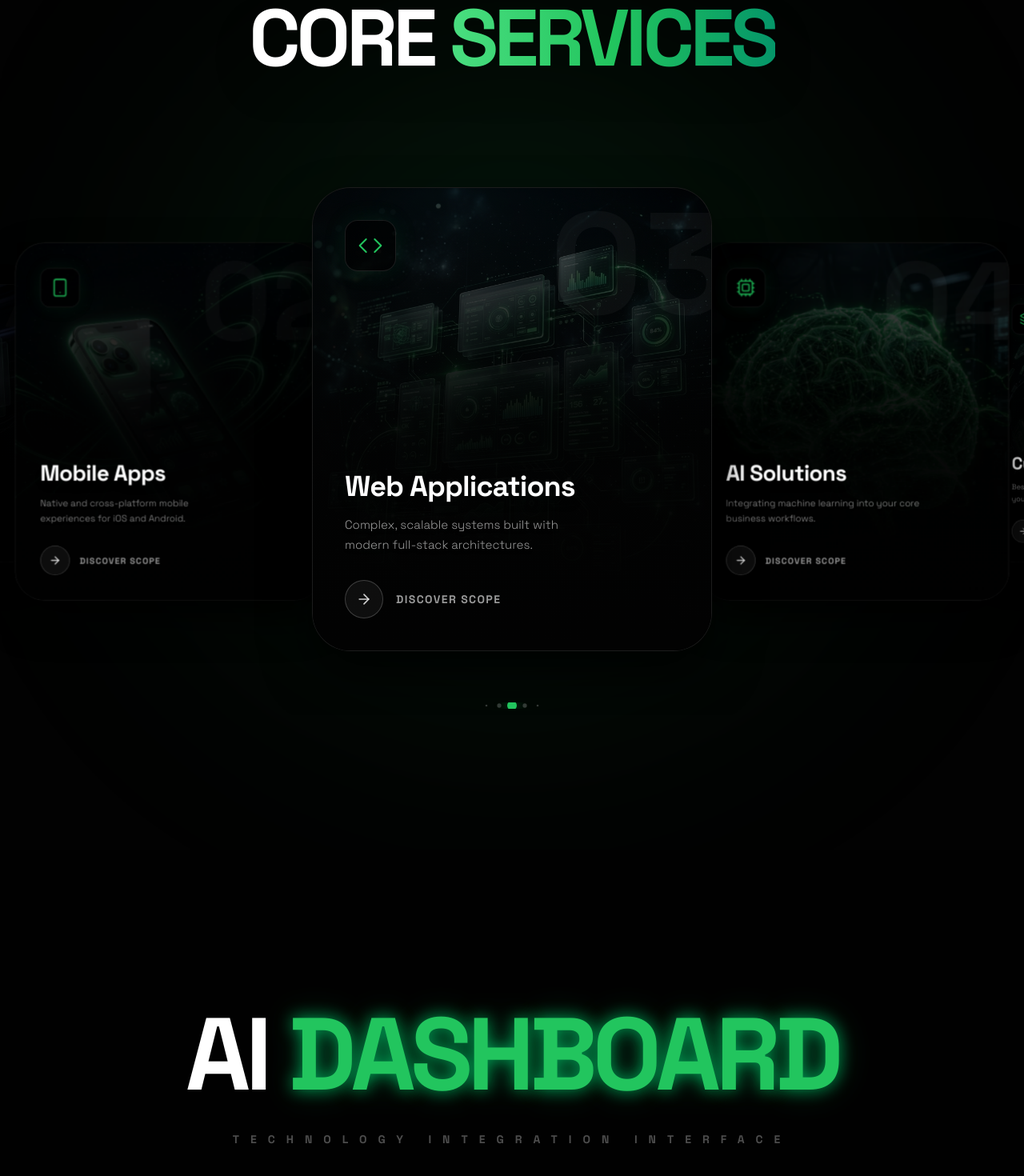
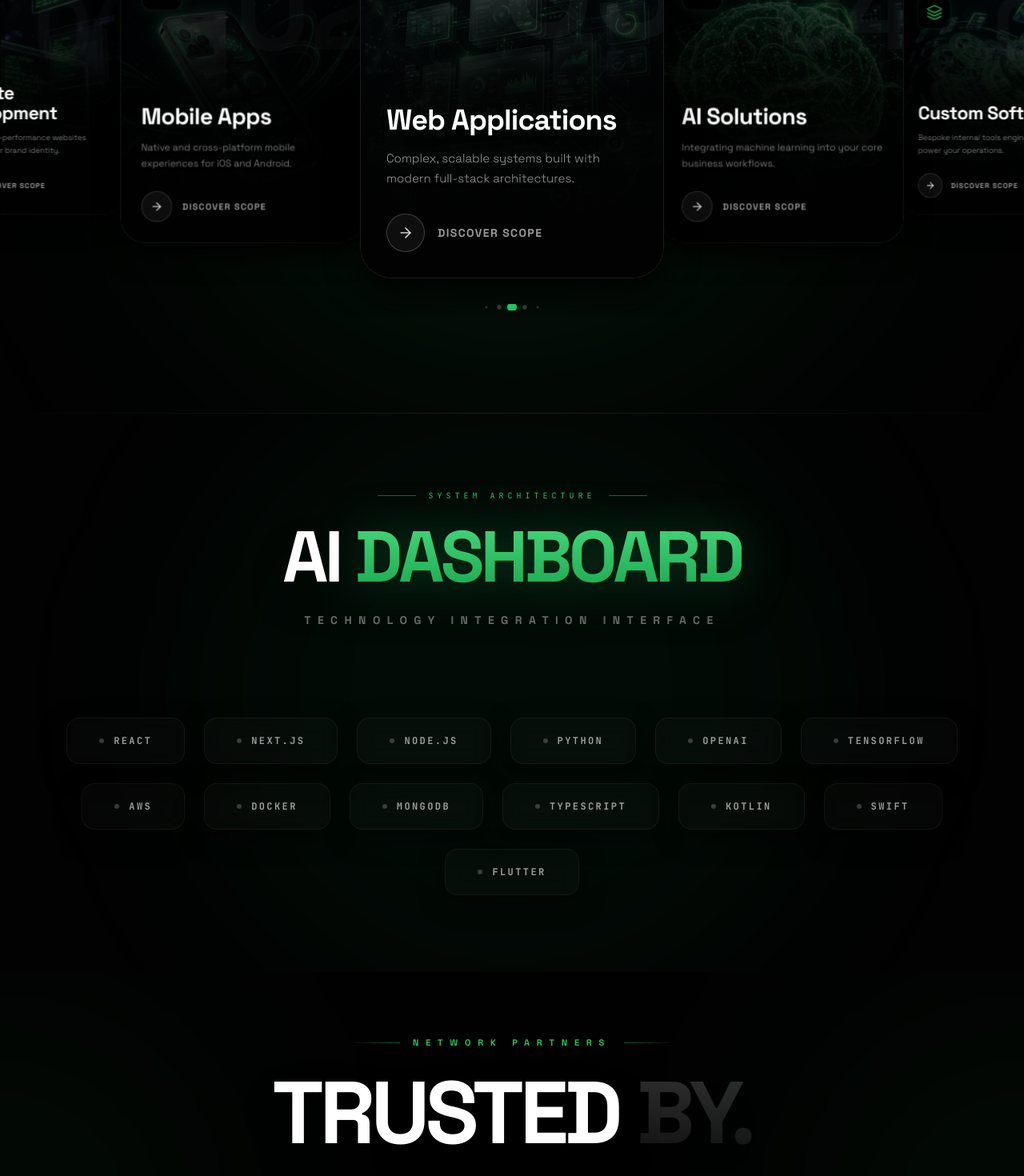
Before and after one commit to deeptha00/Nexlifie, a React (Vite) app: page / in a window 1280 px wide. Shown: the part 1952-3422 px from the top of the page at 80% size. Built offline with nearby package versions, Linux system fonts and the light colour scheme.

Commit message:
Update UI layouts, spacing, and styling for premium look

```diff
--- a/src/pages/ContactPage.jsx
+++ b/src/pages/ContactPage.jsx
@@ -5,7 +5,6 @@ const ContactPage = () => (
   <PageLayout
     title="Contact — Nexlifie"
     description="Start your project with Nexlifie. Describe your vision to our AI Architect and get an instant engineering blueprint. We'll be in touch shortly."
-    bannerLabel="Nexlifie AI Architect"
     bannerTitle="Engineer the Future"
   >
     <Contact />
--- a/src/sections/About.jsx
+++ b/src/sections/About.jsx
@@ -67,14 +67,14 @@ const About = () => {
               <span className="text-[10px] md:text-xs font-mono text-green-500 tracking-[0.4em] uppercase">About Nexlifie</span>
             </div>
 
-            <h2 className="text-5xl sm:text-6xl md:text-8xl font-black mb-10 tracking-tighter leading-[0.95] uppercase">
+            <h2 className="text-4xl sm:text-5xl md:text-6xl font-black mb-6 tracking-tighter leading-[0.95] uppercase">
               WE BUILD <br />
               <span className="text-white/40">SCALABLE</span> <br />
               <span className="text-transparent bg-clip-text bg-gradient-to-r from-green-400 via-green-500 to-emerald-600 drop-shadow-[0_0_30px_rgba(34,197,94,0.3)]">FUTURES.</span>
             </h2>
 
-            <div className="border-l-2 border-green-500/30 pl-6 md:pl-10 mb-14 py-2">
-              <p className="text-lg md:text-2xl text-white/60 font-light leading-relaxed tracking-wide">
+            <div className="border-l-2 border-green-500/30 pl-6 md:pl-10 mb-8 py-2">
+              <p className="text-base md:text-lg text-white/60 font-light leading-relaxed tracking-wide">
                 We help manufacturing, educational institutions, healthcare, and startups automate their business with premium websites, AI solutions, and custom software.
               </p>
             </div>
--- a/src/sections/Clients.jsx
+++ b/src/sections/Clients.jsx
@@ -26,48 +26,63 @@ const Clients = () => {
   const marqueeClients = [...clients, ...clients];
 
   return (
-    <section id="clients" className="py-16 md:py-24 lg:py-32 relative overflow-hidden bg-black/40">
-      <div className="container mx-auto px-4 sm:px-6 md:px-10">
+    <section id="clients" className="pt-8 md:pt-16 lg:pt-20 pb-20 md:pb-32 relative overflow-hidden bg-black/40">
+      {/* Ambient background glows */}
+      <div className="absolute top-1/2 left-0 w-96 h-96 bg-green-500/10 blur-[150px] rounded-full pointer-events-none -translate-y-1/2 -translate-x-1/2" />
+      <div className="absolute top-1/2 right-0 w-96 h-96 bg-green-500/10 blur-[150px] rounded-full pointer-events-none -translate-y-1/2 translate-x-1/2" />
+
+      <div className="container mx-auto px-4 sm:px-6 md:px-10 relative z-20">
         <motion.div
           className="text-center mb-16 md:mb-24"
           initial={{ opacity: 0, y: 30 }}
           whileInView={{ opacity: 1, y: 0 }}
           viewport={{ once: true }}
         >
-          <span className="text-green-500 font-black tracking-[0.5em] md:tracking-[1em] text-[10px] md:text-[12px] uppercase mb-4 md:mb-8 block">
+          <div className="flex items-center justify-center gap-4 mb-6">
+            <div className="w-8 md:w-16 h-[1px] bg-gradient-to-r from-transparent to-green-500/50" />
+            <span className="text-green-500 font-black tracking-[0.5em] md:tracking-[0.8em] text-[9px] md:text-[11px] uppercase">
               Network Partners
             </span>
-          <h2 className="text-4xl sm:text-6xl md:text-8xl lg:text-[100px] font-black tracking-tighter uppercase leading-none">
-            TRUSTED <span className="text-white/10">BY.</span>
+            <div className="w-8 md:w-16 h-[1px] bg-gradient-to-l from-transparent to-green-500/50" />
+          </div>
+
+          <h2 className="text-5xl sm:text-7xl md:text-8xl lg:text-[110px] font-black tracking-tighter uppercase leading-none drop-shadow-2xl">
+            TRUSTED <br className="md:hidden" />
+            <span className="text-transparent bg-clip-text bg-gradient-to-b from-white/20 to-white/5">BY.</span>
           </h2>
         </motion.div>
       </div>
 
       {/* Marquee Container */}
-      <div className="relative w-full overflow-hidden flex items-center">
+      <div className="relative w-full flex flex-col gap-8 md:gap-12 mt-10">
         {/* Edge Gradient Masks for smooth fade out */}
-        <div className="absolute inset-y-0 left-0 w-24 md:w-48 bg-gradient-to-r from-black to-transparent z-10 pointer-events-none" />
-        <div className="absolute inset-y-0 right-0 w-24 md:w-48 bg-gradient-to-l from-black to-transparent z-10 pointer-events-none" />
+        <div className="absolute inset-y-0 left-0 w-24 md:w-56 bg-gradient-to-r from-[#070707] to-transparent z-30 pointer-events-none" />
+        <div className="absolute inset-y-0 right-0 w-24 md:w-56 bg-gradient-to-l from-[#070707] to-transparent z-30 pointer-events-none" />
 
+        {/* Row 1 - Left to Right */}
+        <div className="relative flex overflow-hidden group">
           <motion.div
-          className="flex items-center gap-6 md:gap-8 lg:gap-10 w-max"
-          animate={{ x: ["0%", "-50%"] }}
+            className="flex items-center gap-6 md:gap-10 w-max pr-6 md:pr-10"
+            animate={{ x: ["-50%", "0%"] }}
             transition={{
-            duration: 30, // Adjust speed (higher is slower)
+              duration: 40,
               ease: "linear",
               repeat: Infinity,
             }}
           >
             {marqueeClients.map((client, i) => (
               <div
-              key={i}
-              className="relative group w-36 sm:w-44 md:w-48 lg:w-56 shrink-0 flex items-center justify-center aspect-square rounded-2xl bg-black border border-white/10 hover:border-green-500/50 hover:shadow-[0_0_30px_rgba(34,197,94,0.3)] transition-all duration-500 overflow-hidden cursor-pointer"
+                key={`row1-${i}`}
+                className="relative w-36 sm:w-44 md:w-56 shrink-0 aspect-[4/3] flex items-center justify-center rounded-2xl bg-black border border-white/5 group-hover/client:border-green-500/40 hover:bg-[#050505] transition-all duration-500 overflow-hidden cursor-crosshair group/client shadow-lg"
               >
-              <div className="w-full h-full flex items-center justify-center transition-transform duration-700 group-hover:scale-110">
+                {/* Accent glow on hover */}
+                <div className="absolute inset-0 bg-green-500/0 group-hover/client:bg-green-500/5 transition-colors duration-500 mix-blend-overlay" />
+
+                <div className="w-full h-full flex items-center justify-center p-4 transition-transform duration-700 group-hover/client:scale-110">
                   <img
                     src={client.logo}
                     alt={client.name}
-                  className="w-full h-full object-cover opacity-70 group-hover:opacity-100 transition-opacity duration-500"
+                    className="w-full h-full object-contain drop-shadow-md"
                     style={client.scale ? { transform: `scale(${client.scale})` } : {}}
                   />
                 </div>
@@ -75,6 +90,10 @@ const Clients = () => {
             ))}
           </motion.div>
         </div>
+
+
+
+      </div>
     </section>
   );
 };
--- a/src/sections/Services.jsx
+++ b/src/sections/Services.jsx
@@ -42,7 +42,7 @@ const services = [
 
 const Services = () => {
   return (
-    <section id="services" className="py-24 md:py-32 relative overflow-hidden bg-[#020202]">
+    <section id="services" className="py-16 md:py-20 relative overflow-hidden bg-[#020202]">
       {/* Background Decor */}
       <div className="absolute inset-0 digital-grid-system opacity-[0.03] pointer-events-none" />
       <div className="absolute top-1/2 left-1/2 -translate-x-1/2 -translate-y-1/2 w-[800px] h-[800px] bg-green-500/10 blur-[150px] rounded-full pointer-events-none" />
@@ -51,18 +51,18 @@ const Services = () => {
 
         {/* Header */}
         <motion.div
-          className="mb-12 md:mb-16 flex flex-col items-center text-center px-4"
+          className="mb-4 md:mb-6 flex flex-col items-center text-center px-4"
           initial={{ opacity: 0, y: 30 }}
           whileInView={{ opacity: 1, y: 0 }}
           viewport={{ once: true }}
           transition={{ duration: 0.7 }}
         >
-          <div className="flex items-center gap-4 mb-6">
+          <div className="flex items-center gap-4 mb-3">
             <div className="w-12 h-[1px] bg-green-500" />
             <span className="text-[10px] md:text-xs font-mono text-green-500 tracking-[0.4em] uppercase">System Capabilities</span>
             <div className="w-12 h-[1px] bg-green-500" />
           </div>
-          <h2 className="text-5xl sm:text-7xl md:text-8xl lg:text-[100px] font-black tracking-tighter leading-[0.9] uppercase drop-shadow-2xl mb-8">
+          <h2 className="text-5xl sm:text-7xl md:text-8xl lg:text-[100px] font-black tracking-tighter leading-[0.9] uppercase drop-shadow-2xl">
             Core <span className="text-transparent bg-clip-text bg-gradient-to-r from-green-400 via-green-500 to-emerald-600">Services</span>
           </h2>
         </motion.div>
@@ -93,7 +93,7 @@ const Services = () => {
             coverflowEffect={{
               rotate: 0,
               stretch: 0,
-              depth: 200,
+              depth: 150,
               modifier: 1,
               slideShadows: true,
               scale: 0.9,
@@ -105,14 +105,14 @@ const Services = () => {
             }}
             pagination={{ clickable: true, dynamicBullets: true }}
             modules={[EffectCoverflow, Pagination, Autoplay]}
-            className="w-full !pt-10 !pb-20"
+            className="w-full !pt-4 !pb-12"
           >
             {services.map((s, i) => {
               const Icon = s.icon;
               return (
-                <SwiperSlide key={i} className="!w-[320px] sm:!w-[400px] md:!w-[500px]">
-                  <Link to={`/services/${s.slug}`} className="block h-[480px] md:h-[580px]">
-                    <div className="w-full h-full bg-[#020202] rounded-[3rem] p-8 md:p-10 relative overflow-hidden border border-white/10 flex flex-col group shadow-[0_30px_60px_rgba(0,0,0,0.8)] cursor-pointer hover:border-green-500/40 transition-all duration-500">
+                <SwiperSlide key={i} className="!w-[280px] sm:!w-[320px] md:!w-[380px]">
+                  <Link to={`/services/${s.slug}`} className="block h-[380px] md:h-[460px]">
+                    <div className="w-full h-full bg-[#020202] rounded-[2.5rem] p-6 md:p-8 relative overflow-hidden border border-white/10 flex flex-col group shadow-[0_20px_40px_rgba(0,0,0,0.8)] cursor-pointer hover:border-green-500/40 transition-all duration-500">
 
                     {/* Premium Background Image */}
                     <div className="absolute inset-0 w-full h-full z-0">
--- a/src/sections/TechMatrix.jsx
+++ b/src/sections/TechMatrix.jsx
@@ -1,24 +1,53 @@
 import { motion } from 'framer-motion';
 
 const TechMatrix = () => (
-  <section className="py-48 relative overflow-hidden bg-black/40">
-    <div className="container mx-auto px-10">
-      <div className="text-center mb-24 md:mb-32">
-        <h2 className="text-4xl sm:text-6xl md:text-9xl font-black mb-6 md:mb-8 tracking-tighter uppercase">
-          AI <span className="text-green-500 neon-glow-text">DASHBOARD</span>
+  <section className="py-16 md:py-24 relative overflow-hidden bg-[#020202]">
+    {/* Background Grid and Glows */}
+    <div className="absolute inset-0 digital-grid-system opacity-[0.03] pointer-events-none" />
+    <div className="absolute top-1/2 left-1/2 -translate-x-1/2 -translate-y-1/2 w-[800px] h-[800px] bg-green-500/5 blur-[120px] rounded-full pointer-events-none" />
+    <div className="absolute inset-x-0 top-0 h-[1px] bg-gradient-to-r from-transparent via-white/10 to-transparent" />
+
+    <div className="container mx-auto px-6 md:px-10 relative z-10">
+      <motion.div
+        className="flex flex-col items-center text-center mb-20 md:mb-28"
+        initial={{ opacity: 0, y: 30 }}
+        whileInView={{ opacity: 1, y: 0 }}
+        viewport={{ once: true }}
+        transition={{ duration: 0.8 }}
+      >
+        <div className="flex items-center gap-4 mb-6">
+          <div className="w-12 h-[1px] bg-green-500/50" />
+          <span className="text-[9px] md:text-[10px] font-mono text-green-500 tracking-[0.5em] uppercase">System Architecture</span>
+          <div className="w-12 h-[1px] bg-green-500/50" />
+        </div>
+        <h2 className="text-5xl sm:text-7xl md:text-[90px] font-black mb-6 tracking-tighter uppercase drop-shadow-2xl">
+          AI <span className="text-transparent bg-clip-text bg-gradient-to-b from-green-400 to-green-600 drop-shadow-[0_0_30px_rgba(34,197,94,0.3)]">DASHBOARD</span>
         </h2>
-        <p className="text-[10px] md:text-[14px] font-black uppercase tracking-[0.6em] md:tracking-[1em] text-white/30">
+        <p className="text-[11px] md:text-sm font-black uppercase tracking-[0.6em] text-white/40">
           Technology Integration Interface
         </p>
-      </div>
-      <div className="flex flex-wrap justify-center gap-6 md:gap-10 max-w-7xl mx-auto px-4 md:px-0">
-        {["React", "Next.js", "Node.js", "Python", "OpenAI", "TensorFlow", "AWS", "Docker", "MongoDB", "TypeScript", "Kotlin", "Swift", "Flutter"].map((tech) => (
+      </motion.div>
+
+      <div className="flex flex-wrap justify-center gap-4 md:gap-6 max-w-[1200px] mx-auto">
+        {["React", "Next.js", "Node.js", "Python", "OpenAI", "TensorFlow", "AWS", "Docker", "MongoDB", "TypeScript", "Kotlin", "Swift", "Flutter"].map((tech, index) => (
           <motion.div
             key={tech}
-            whileHover={{ scale: 1.1, backgroundColor: 'rgba(0, 255, 136, 0.1)', borderColor: '#00ff88' }}
-            className="px-8 md:px-12 py-3 md:py-5 glass-cinematic border border-white/10 rounded-xl md:rounded-2xl font-mono text-[10px] md:text-sm tracking-widest uppercase transition-all duration-500 cursor-default"
+            initial={{ opacity: 0, scale: 0.9, y: 20 }}
+            whileInView={{ opacity: 1, scale: 1, y: 0 }}
+            viewport={{ once: true }}
+            transition={{ duration: 0.5, delay: index * 0.05, type: 'spring', stiffness: 100 }}
+            whileHover={{
+              scale: 1.05,
+              backgroundColor: 'rgba(34,197,94,0.08)',
+              borderColor: 'rgba(34,197,94,0.4)',
+              boxShadow: '0 0 30px rgba(34,197,94,0.15)'
+            }}
+            className="flex items-center gap-3 px-6 md:px-10 py-4 md:py-5 bg-white/[0.02] backdrop-blur-md border border-white/[0.05] rounded-[1rem] shadow-[0_10px_30px_rgba(0,0,0,0.5)] transition-all duration-300 cursor-default group"
           >
-            {tech}
+            <div className="w-1.5 h-1.5 rounded-full bg-white/20 group-hover:bg-green-500 group-hover:shadow-[0_0_10px_#22c55e] transition-all duration-500" />
+            <span className="font-mono text-[10px] md:text-xs font-bold tracking-[0.2em] text-white/60 group-hover:text-white uppercase transition-colors duration-300">
+              {tech}
+            </span>
           </motion.div>
         ))}
       </div>
--- a/src/sections/WhyNexlifie.jsx
+++ b/src/sections/WhyNexlifie.jsx
@@ -3,9 +3,9 @@ import { motion } from 'framer-motion';
 import { Boxes, Activity, Cloud, Shield } from 'lucide-react';
 
 const WhyNexlifie = () => (
-  <section className="py-48 relative">
+  <section className="py-16 md:py-24 relative">
     <div className="container mx-auto px-10">
-      <div className="text-center mb-16 md:mb-40">
+      <div className="text-center mb-16 md:mb-24">
         <h2 className="text-4xl sm:text-6xl md:text-9xl lg:text-[140px] font-black tracking-tighter mb-6 md:mb-8 text-white uppercase leading-[1.1] md:leading-none">
           <span className="text-white/10 text-glow">WHY</span> NEXLIFIE?
         </h2>
```
Also changed, not shown: src/components/Footer.jsx (+4 -4 lines), src/sections/Contact.jsx (+5 -5 lines), src/sections/Testimonials.jsx (+48 -24 lines). Lines whose indentation alone changed are shown as unchanged.
